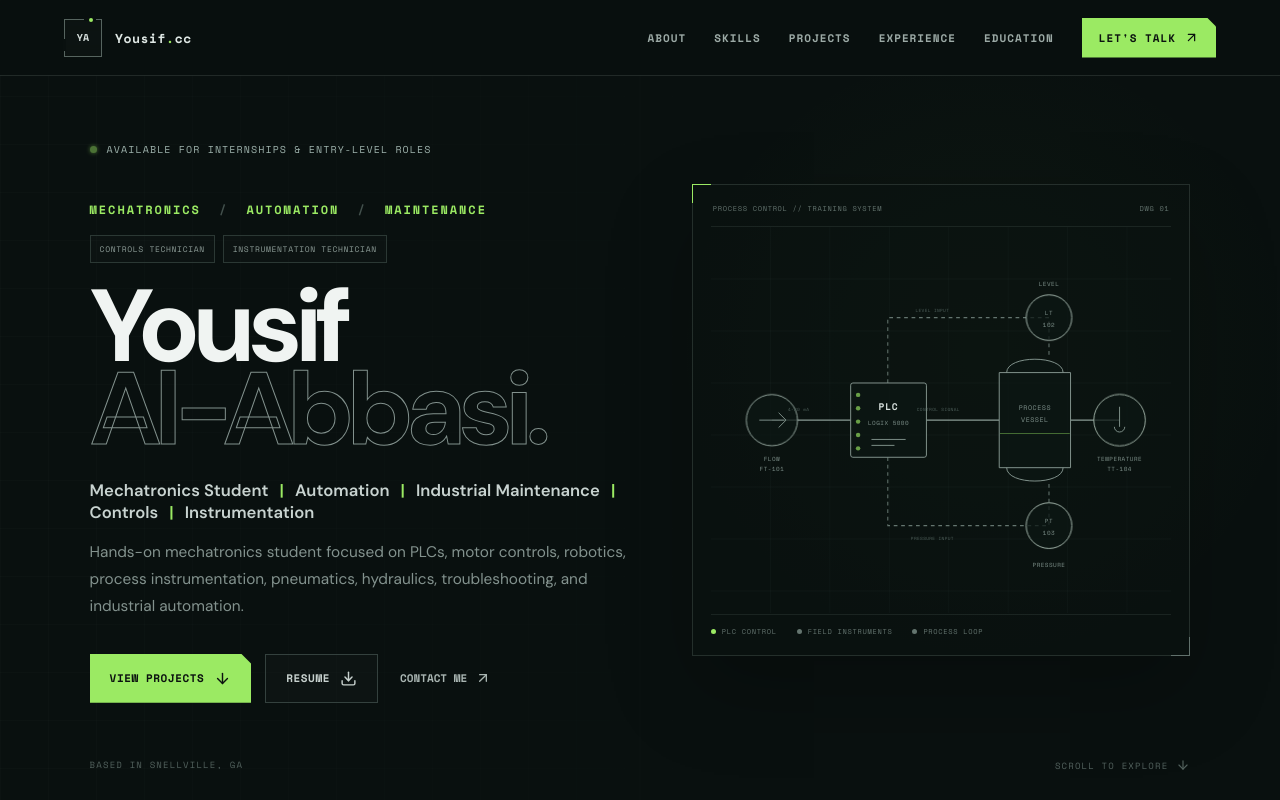
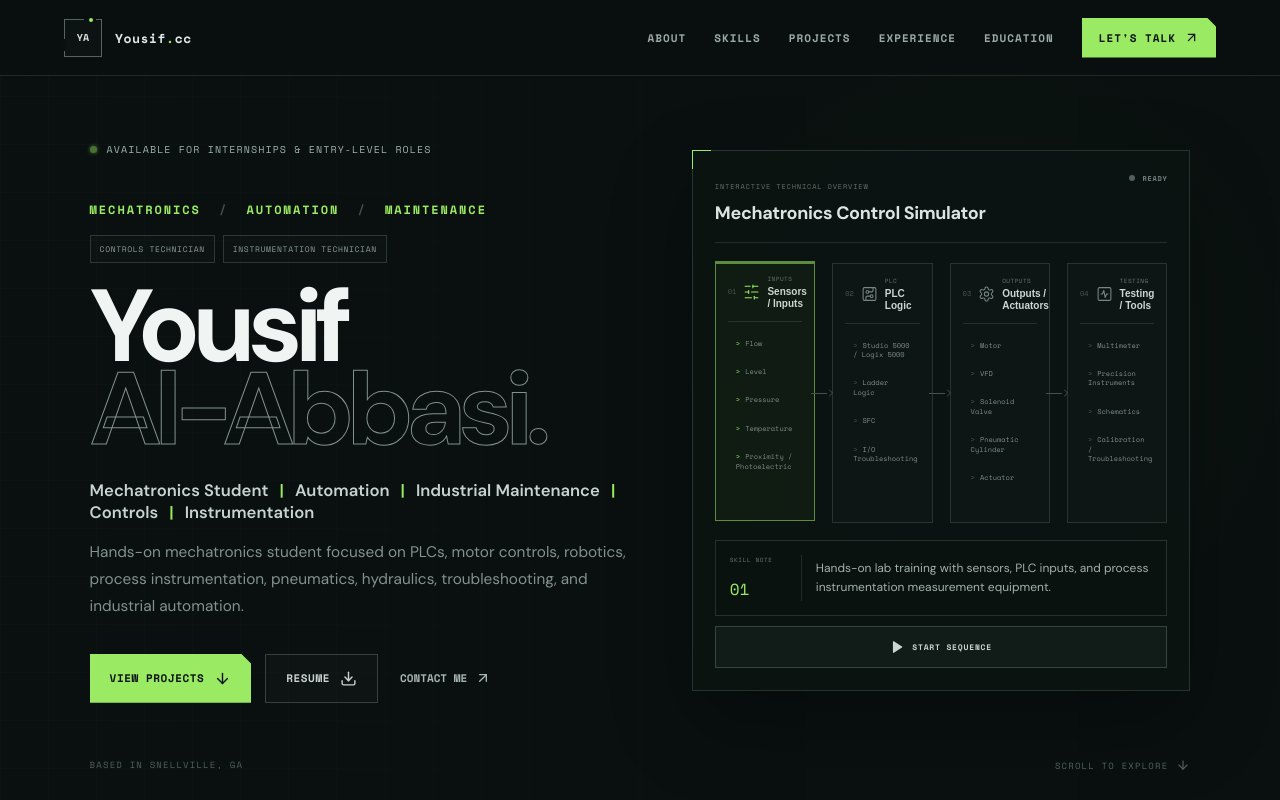
Before and after one commit to johnnyken009-prog/yousif-portfolio, a React (Vite) app: page / in a window 1280 px wide. Shown: the top 800 px of the page. Built offline with nearby package versions, Linux system fonts and the light colour scheme.

Commit message:
Add interactive mechatronics simulator
Add interactive mechatronics simulator

```diff
--- a/src/App.jsx
+++ b/src/App.jsx
@@ -8,15 +8,18 @@ import {
   CheckCircle2,
   ChevronRight,
   CircleGauge,
+  CircuitBoard,
   Cpu,
   Download,
   GraduationCap,
   HardHat,
   Mail,
   Menu,
+  Play,
   Ruler,
   Settings,
   SlidersHorizontal,
+  SquareActivity,
   Wrench,
   X,
   Zap,
@@ -149,6 +152,59 @@ const projects = [
   },
 ]
 
+const simulatorStages = [
+  {
+    title: 'Sensors / Inputs',
+    shortTitle: 'Inputs',
+    icon: SlidersHorizontal,
+    note: 'Hands-on lab training with sensors, PLC inputs, and process instrumentation measurement equipment.',
+    items: [
+      ['Flow', 'Hands-on process instrumentation training with flow measurement.'],
+      ['Level', 'Lab experience working with equipment used to measure process level.'],
+      ['Pressure', 'Hands-on training with pressure measurement and fluid-power systems.'],
+      ['Temperature', 'Process instrumentation training with temperature measurement equipment.'],
+      ['Proximity / Photoelectric', 'Experience testing sensors and tracing their input signals to PLC I/O.'],
+    ],
+  },
+  {
+    title: 'PLC Logic',
+    shortTitle: 'PLC',
+    icon: CircuitBoard,
+    note: 'PLC programming exposure using Ladder Logic, SFC, and Studio 5000 / Logix 5000.',
+    items: [
+      ['Studio 5000 / Logix 5000', 'Hands-on college lab exposure using Studio 5000 / Logix 5000.'],
+      ['Ladder Logic', 'Programmed and reviewed ladder logic for training-station sequences.'],
+      ['SFC', 'Training exposure to Sequential Function Chart concepts for step-based automation.'],
+      ['I/O Troubleshooting', 'Traced PLC inputs and outputs to diagnose sensors, actuators, and sequence behavior.'],
+    ],
+  },
+  {
+    title: 'Outputs / Actuators',
+    shortTitle: 'Outputs',
+    icon: Settings,
+    note: 'Hands-on training connecting PLC outputs to electrical, mechanical, and pneumatic devices.',
+    items: [
+      ['Motor', 'Built and tested motor-control circuits in a supervised lab environment.'],
+      ['VFD', 'Training exposure to VFD fundamentals and motor-speed control concepts.'],
+      ['Solenoid Valve', 'Worked with electrically controlled valves in pneumatic training systems.'],
+      ['Pneumatic Cylinder', 'Tested cylinder operation, air supply, valves, sensors, and sequence behavior.'],
+      ['Actuator', 'Worked with actuators as PLC-controlled outputs in automation labs.'],
+    ],
+  },
+  {
+    title: 'Testing / Tools',
+    shortTitle: 'Testing',
+    icon: SquareActivity,
+    note: 'Methodical lab troubleshooting using measurement tools, diagrams, testing procedures, and documentation.',
+    items: [
+      ['Multimeter', 'Used electrical test equipment while building and diagnosing training circuits.'],
+      ['Precision Instruments', 'Used dial indicators and precision checks for alignment and mechanical inspection.'],
+      ['Schematics', 'Read electrical schematics, wiring diagrams, and equipment documentation.'],
+      ['Calibration / Troubleshooting', 'Practiced systematic testing, measurement checks, fault isolation, and documentation.'],
+    ],
+  },
+]
+
 function SectionHeading({ eyebrow, title, text }) {
   return (
     <div className="section-heading reveal">
@@ -190,84 +246,104 @@ function Header() {
   )
 }
 
-function TechnicalSchematic() {
+function MechatronicsSimulator() {
+  const [activeStage, setActiveStage] = useState(0)
+  const [selectedNote, setSelectedNote] = useState(simulatorStages[0].note)
+  const [running, setRunning] = useState(false)
+
+  useEffect(() => {
+    if (!running) return undefined
+
+    const timer = window.setTimeout(() => {
+      if (activeStage < simulatorStages.length - 1) {
+        const nextStage = activeStage + 1
+        setActiveStage(nextStage)
+        setSelectedNote(simulatorStages[nextStage].note)
+      } else {
+        setRunning(false)
+      }
+    }, activeStage === simulatorStages.length - 1 ? 1200 : 900)
+
+    return () => window.clearTimeout(timer)
+  }, [activeStage, running])
+
+  const selectStage = (index, note = simulatorStages[index].note) => {
+    setRunning(false)
+    setActiveStage(index)
+    setSelectedNote(note)
+  }
+
+  const runSequence = () => {
+    setActiveStage(0)
+    setSelectedNote(simulatorStages[0].note)
+    setRunning(true)
+  }
+
   return (
-    <div className="schematic-wrap" aria-label="Process automation and instrumentation schematic">
-      <div className="schematic-heading">
-        <span>PROCESS CONTROL // TRAINING SYSTEM</span>
-        <span>DWG 01</span>
+    <section className="simulator" aria-labelledby="simulator-title">
+      <div className="simulator-header">
+        <div>
+          <span className="simulator-kicker">INTERACTIVE TECHNICAL OVERVIEW</span>
+          <h2 id="simulator-title">Mechatronics Control Simulator</h2>
+        </div>
+        <div className={running ? 'simulator-status running' : 'simulator-status'}>
+          <i />
+          {running ? `STEP ${activeStage + 1} / 4` : 'READY'}
+        </div>
       </div>
-      <svg className="schematic" viewBox="0 0 620 520" role="img" aria-labelledby="schematic-title">
-        <title id="schematic-title">Blueprint diagram connecting a PLC to flow, level, pressure, and temperature instrumentation</title>
-        <g className="schematic-grid-lines">
-          {[80, 160, 240, 320, 400, 480, 560].map((x) => <line key={`x-${x}`} x1={x} y1="0" x2={x} y2="520" />)}
-          {[70, 140, 210, 280, 350, 420, 490].map((y) => <line key={`y-${y}`} x1="0" y1={y} x2="620" y2={y} />)}
-        </g>
 
-        <g className="process-lines">
-          <path d="M82 260H188M290 260H388M484 260H550" />
-          <path d="M238 210V122H455V176" />
-          <path d="M238 310V402H455V344" />
-        </g>
+      <div className="simulator-flow" aria-label="Sensors and inputs flow to PLC logic, outputs and actuators, then testing and troubleshooting">
+        {simulatorStages.map(({ title, shortTitle, icon: Icon, items }, index) => (
+          <div className="simulator-stage-wrap" key={title}>
+            <article className={`simulator-stage ${activeStage === index ? 'active' : ''}`}>
+              <button
+                className="stage-heading"
+                type="button"
+                onClick={() => selectStage(index)}
+                aria-pressed={activeStage === index}
+              >
+                <span className="stage-index">0{index + 1}</span>
+                <Icon aria-hidden="true" />
+                <span>
+                  <small>{shortTitle}</small>
+                  <strong>{title}</strong>
+                </span>
+              </button>
+              <div className="stage-items">
+                {items.map(([label, note]) => (
+                  <button
+                    type="button"
+                    key={label}
+                    onClick={() => selectStage(index, note)}
+                  >
+                    {label}
+                  </button>
+                ))}
+              </div>
+            </article>
+            {index < simulatorStages.length - 1 && (
+              <div className={`flow-connector ${activeStage > index || (running && activeStage === index) ? 'passed' : ''}`} aria-hidden="true">
+                <i />
+                <ChevronRight />
+              </div>
+            )}
+          </div>
+        ))}
+      </div>
 
-        <g className="instrument instrument-flow">
-          <circle cx="82" cy="260" r="34" />
-          <path d="M65 260h34M91 250l10 10-10 10" />
-          <text x="82" y="315">FLOW</text>
-          <text x="82" y="329">FT-101</text>
-        </g>
+      <div className="simulator-readout">
+        <div className="readout-label">
+          <span>SKILL NOTE</span>
+          <b>0{activeStage + 1}</b>
+        </div>
+        <p aria-live="polite">{selectedNote}</p>
+      </div>
 
-        <g className="plc-block">
-          <rect x="188" y="210" width="102" height="100" rx="3" />
-          <text x="239" y="247">PLC</text>
-          <text x="239" y="266">LOGIX 5000</text>
-          <g className="io-points">
-            {[226, 244, 262, 280, 298].map((y) => <circle key={y} cx="198" cy={y} r="3" />)}
-          </g>
-          <path d="M216 286h46M216 294h31" />
-        </g>
-
-        <g className="process-vessel">
-          <path d="M388 196h96v128h-96zM398 196c0-24 76-24 76 0M398 324c0 24 76 24 76 0" />
-          <path className="liquid-line" d="M389 278h94" />
-          <text x="436" y="247">PROCESS</text>
-          <text x="436" y="263">VESSEL</text>
-        </g>
-
-        <g className="instrument instrument-level">
-          <circle cx="455" cy="122" r="30" />
-          <text x="455" y="119">LT</text>
-          <text x="455" y="135">102</text>
-          <text x="455" y="80">LEVEL</text>
-        </g>
-
-        <g className="instrument instrument-pressure">
-          <circle cx="455" cy="402" r="30" />
-          <text x="455" y="399">PT</text>
-          <text x="455" y="415">103</text>
-          <text x="455" y="458">PRESSURE</text>
-        </g>
-
-        <g className="instrument instrument-temp">
-          <circle cx="550" cy="260" r="34" />
-          <path d="M550 242v27M543 269a7 7 0 1 0 14 0" />
-          <text x="550" y="315">TEMPERATURE</text>
-          <text x="550" y="329">TT-104</text>
-        </g>
-
-        <g className="signal-notes">
-          <text x="118" y="248">4-20 mA</text>
-          <text x="306" y="248">CONTROL SIGNAL</text>
-          <text x="298" y="114">LEVEL INPUT</text>
-          <text x="298" y="421">PRESSURE INPUT</text>
-        </g>
-      </svg>
-      <div className="schematic-legend">
-        <span><i /> PLC CONTROL</span>
-        <span><i /> FIELD INSTRUMENTS</span>
-        <span><i /> PROCESS LOOP</span>
-      </div>
-    </div>
+      <button className="run-sequence" type="button" onClick={runSequence} disabled={running}>
+        <Play size={14} fill="currentColor" />
+        {running ? 'Sequence Running' : 'Start Sequence'}
+      </button>
+    </section>
   )
 }
 
@@ -306,7 +382,7 @@ function App() {
               <a className="text-link" href="#contact">Contact Me <ArrowUpRight size={16} /></a>
             </div>
           </div>
-          <TechnicalSchematic />
+          <MechatronicsSimulator />
           <div className="hero-meta">
             <span>BASED IN SNELLVILLE, GA</span>
             <span className="scroll-cue">SCROLL TO EXPLORE <ArrowDown size={14} /></span>
--- a/src/styles.css
+++ b/src/styles.css
@@ -110,45 +110,62 @@ button, a { -webkit-tap-highlight-color: transparent; }
 }
 .scroll-cue { display: flex; align-items: center; gap: 8px; }
 
-.schematic-wrap {
-  position: relative; z-index: 1; width: min(100%, 620px); min-width: 0; justify-self: center; padding: 18px;
-  border: 1px solid rgba(143, 163, 157, .2); background: rgba(10, 18, 16, .52);
-  box-shadow: 0 35px 80px rgba(0,0,0,.22);
+.simulator {
+  position: relative; z-index: 2; width: min(100%, 680px); min-width: 0; justify-self: center; padding: 22px;
+  border: 1px solid rgba(143,163,157,.22); background: rgba(11,19,17,.9);
+  box-shadow: 0 32px 75px rgba(0,0,0,.28);
 }
-.schematic-wrap::before, .schematic-wrap::after {
-  content: ''; position: absolute; width: 18px; height: 18px; pointer-events: none;
+.simulator::before {
+  content: ''; position: absolute; width: 18px; height: 18px; top: -1px; left: -1px;
+  border-top: 1px solid var(--green); border-left: 1px solid var(--green); pointer-events: none;
 }
-.schematic-wrap::before { top: -1px; left: -1px; border-top: 1px solid var(--green); border-left: 1px solid var(--green); }
-.schematic-wrap::after { right: -1px; bottom: -1px; border-right: 1px solid #61716c; border-bottom: 1px solid #61716c; }
-.schematic-heading, .schematic-legend {
-  display: flex; align-items: center; justify-content: space-between; color: #63736e;
-  font: 400 7px var(--mono); letter-spacing: .1em;
+.simulator-header { display: flex; align-items: flex-start; justify-content: space-between; gap: 20px; padding-bottom: 17px; border-bottom: 1px solid var(--line); }
+.simulator-kicker { color: #61716c; font: 400 7px var(--mono); letter-spacing: .12em; }
+.simulator-header h2 { margin: 7px 0 0; color: #dbe4e1; font-size: 18px; letter-spacing: -.02em; }
+.simulator-status { display: flex; align-items: center; gap: 7px; flex: 0 0 auto; color: #74847f; font: 700 7px var(--mono); letter-spacing: .1em; }
+.simulator-status i { width: 6px; height: 6px; border-radius: 50%; background: #53615d; }
+.simulator-status.running { color: #a3c790; }
+.simulator-status.running i { background: var(--green); animation: pulse 1.2s infinite; }
+.simulator-flow { display: grid; grid-template-columns: repeat(4, minmax(0, 1fr)); gap: 17px; padding: 20px 0 17px; }
+.simulator-stage-wrap { position: relative; min-width: 0; }
+.simulator-stage {
+  height: 100%; min-height: 260px; padding: 12px; border: 1px solid #27342f; background: rgba(255,255,255,.012);
+  transition: border-color .3s, background .3s, box-shadow .3s, transform .3s;
 }
-.schematic-heading { padding: 0 2px 12px; border-bottom: 1px solid rgba(143,163,157,.13); }
-.schematic { display: block; width: 100%; max-width: 100%; height: auto; overflow: hidden; }
-.schematic-grid-lines line { stroke: rgba(154, 176, 169, .055); stroke-width: 1; }
-.process-lines path { fill: none; stroke: #64756f; stroke-width: 1.4; stroke-dasharray: 5 5; }
-.process-lines path:first-child { stroke: #899a94; stroke-dasharray: none; }
-.instrument circle, .plc-block rect, .process-vessel path {
-  fill: rgba(13, 23, 20, .76); stroke: #8a9b95; stroke-width: 1.25;
+.simulator-stage.active {
+  border-color: rgba(155,234,99,.55); background: rgba(155,234,99,.035);
+  box-shadow: inset 0 2px 0 rgba(155,234,99,.55); transform: translateY(-2px);
 }
-.instrument path, .plc-block path { fill: none; stroke: #8a9b95; stroke-width: 1.2; }
-.instrument text, .plc-block text, .process-vessel text, .signal-notes text {
-  fill: #7d8f89; font-family: var(--mono); font-size: 8px; text-anchor: middle; letter-spacing: .08em;
+.stage-heading { width: 100%; padding: 0 0 11px; display: grid; grid-template-columns: auto auto 1fr; align-items: center; gap: 7px; color: inherit; text-align: left; background: transparent; border: 0; border-bottom: 1px solid var(--line); cursor: pointer; }
+.stage-heading svg { width: 17px; color: #768781; stroke-width: 1.5; }
+.simulator-stage.active .stage-heading svg { color: var(--green); }
+.stage-index { color: #485650; font: 400 7px var(--mono); }
+.stage-heading small { display: block; margin-bottom: 3px; color: #65746f; font: 400 6px var(--mono); text-transform: uppercase; letter-spacing: .08em; }
+.stage-heading strong { display: block; color: #cbd6d2; font-size: 10px; line-height: 1.2; }
+.stage-items { display: flex; flex-direction: column; gap: 5px; padding-top: 10px; }
+.stage-items button {
+  width: 100%; padding: 6px 7px; color: #7e8e89; background: transparent; border: 1px solid transparent;
+  font: 400 7px var(--mono); line-height: 1.35; text-align: left; cursor: pointer; transition: color .2s, border-color .2s, background .2s;
 }
-.instrument circle { animation: schematicPulse 4s ease-in-out infinite; transform-box: fill-box; transform-origin: center; }
-.instrument-level circle { animation-delay: .5s; }
-.instrument-pressure circle { animation-delay: 1s; }
-.instrument-temp circle { animation-delay: 1.5s; }
-.plc-block text:first-of-type { fill: #d7e0dd; font-size: 13px; font-weight: 700; }
-.io-points circle { fill: var(--green); opacity: .65; }
-.process-vessel .liquid-line { fill: none; stroke: var(--green); stroke-width: 1; opacity: .55; }
-.process-vessel text { font-size: 9px; }
-.signal-notes text { font-size: 6px; fill: #4d5e59; }
-.schematic-legend { justify-content: flex-start; gap: 20px; padding-top: 11px; border-top: 1px solid rgba(143,163,157,.13); }
-.schematic-legend span { display: flex; align-items: center; gap: 6px; }
-.schematic-legend i { width: 5px; height: 5px; border-radius: 50%; background: #64756f; }
-.schematic-legend span:first-child i { background: var(--green); }
+.stage-items button::before { content: '>'; margin-right: 5px; color: #46544f; }
+.stage-items button:hover, .stage-items button:focus-visible { color: #cbd6d2; border-color: #34443e; background: rgba(255,255,255,.025); outline: none; }
+.simulator-stage.active .stage-items button::before { color: var(--green); }
+.flow-connector { position: absolute; z-index: 2; top: 50%; right: -21px; width: 25px; color: #44514d; transform: translateY(-50%); }
+.flow-connector i { position: absolute; width: 16px; height: 1px; top: 50%; left: 0; background: currentColor; }
+.flow-connector svg { position: absolute; width: 12px; height: 12px; top: 50%; right: -1px; transform: translateY(-50%); }
+.flow-connector.passed { color: var(--green); }
+.simulator-readout { min-height: 76px; padding: 14px; display: grid; grid-template-columns: 72px 1fr; gap: 14px; align-items: center; background: #0a1210; border: 1px solid #25322e; }
+.readout-label { height: 100%; display: flex; flex-direction: column; justify-content: space-between; border-right: 1px solid var(--line); }
+.readout-label span { color: #667670; font: 400 6px var(--mono); letter-spacing: .1em; }
+.readout-label b { color: var(--green); font: 400 16px var(--mono); }
+.simulator-readout p { margin: 0; color: #a2b0ac; font-size: 12px; line-height: 1.55; }
+.run-sequence {
+  width: 100%; min-height: 42px; margin-top: 10px; display: flex; align-items: center; justify-content: center; gap: 8px;
+  color: #cbd6d2; background: #111c19; border: 1px solid #35443f; font: 700 8px var(--mono); letter-spacing: .1em;
+  text-transform: uppercase; cursor: pointer; transition: border-color .2s, color .2s, background .2s;
+}
+.run-sequence:hover:not(:disabled) { color: #0b120f; background: var(--green); border-color: var(--green); }
+.run-sequence:disabled { color: #7e9a72; cursor: wait; }
 
 .section { padding: 120px clamp(24px, 7vw, 118px); border-top: 1px solid var(--line); }
 .section-heading { max-width: 750px; margin-bottom: 60px; }
@@ -261,7 +278,6 @@ footer > p { color: #4e5e59; font: 400 9px var(--mono); text-align: center; text
 .reveal { opacity: 0; transform: translateY(20px); transition: opacity .7s ease, transform .7s ease; }
 .reveal.visible { opacity: 1; transform: translateY(0); }
 @keyframes pulse { 50% { opacity: .45; box-shadow: 0 0 4px var(--green); } }
-@keyframes schematicPulse { 50% { stroke: #a8baaf; transform: scale(1.025); } }
 
 @media (max-width: 960px) {
   .nav { position: fixed; inset: 76px 0 auto; padding: 28px; display: none; flex-direction: column; align-items: stretch; background: #0c1513; border-bottom: 1px solid var(--line); }
@@ -270,7 +286,7 @@ footer > p { color: #4e5e59; font: 400 9px var(--mono); text-align: center; text
   .menu-button { display: grid; place-items: center; }
   .hero { grid-template-columns: 1fr; padding-top: 135px; }
   .hero-copy { max-width: 760px; }
-  .schematic-wrap { width: min(90vw, 620px); margin: 25px auto 45px; }
+  .simulator { width: min(92vw, 680px); margin: 25px auto 45px; }
   .hero-meta { position: static; grid-column: 1; margin-top: -25px; }
   .about-layout { grid-template-columns: 1fr; gap: 20px; }
   .about .section-heading { margin-bottom: 0; }
@@ -283,7 +299,7 @@ footer > p { color: #4e5e59; font: 400 9px var(--mono); text-align: center; text
   .site-header { height: 66px; }
   .nav { top: 66px; }
   .hero { width: 100vw; min-height: auto; grid-template-columns: minmax(0, 1fr); padding: 110px 20px 65px; }
-  .hero-copy, .schematic-wrap { width: calc(100vw - 40px); max-width: calc(100vw - 40px); }
+  .hero-copy, .simulator { width: calc(100vw - 40px); max-width: calc(100vw - 40px); }
   .hero-copy { overflow: hidden; }
   .availability { line-height: 1.6; }
   .hero h1 { font-size: clamp(52px, 16.5vw, 70px); letter-spacing: -.065em; }
@@ -293,9 +309,13 @@ footer > p { color: #4e5e59; font: 400 9px var(--mono); text-align: center; text
   .hero-actions { align-items: stretch; flex-direction: column; }
   .hero-actions .button { width: 100%; flex: none; }
   .text-link { width: 100%; margin: 8px 0 0; }
-  .schematic-wrap { width: 100%; padding: 12px; margin: 18px 0 25px; }
-  .schematic-heading { font-size: 6px; }
-  .schematic-legend { gap: 10px; flex-wrap: wrap; font-size: 6px; }
+  .simulator { padding: 15px; margin: 18px 0 25px; }
+  .simulator-header h2 { font-size: 16px; }
+  .simulator-flow { grid-template-columns: 1fr; gap: 22px; }
+  .simulator-stage { min-height: 0; }
+  .stage-items { display: grid; grid-template-columns: repeat(2, minmax(0, 1fr)); }
+  .flow-connector { top: auto; right: 50%; bottom: -20px; width: 14px; height: 20px; transform: translateX(50%) rotate(90deg); }
+  .simulator-readout { grid-template-columns: 58px 1fr; }
   .section { padding: 85px 20px; }
   .section-heading { margin-bottom: 42px; }
   .section-heading h2, .contact-content h2 { font-size: 44px; }
```
